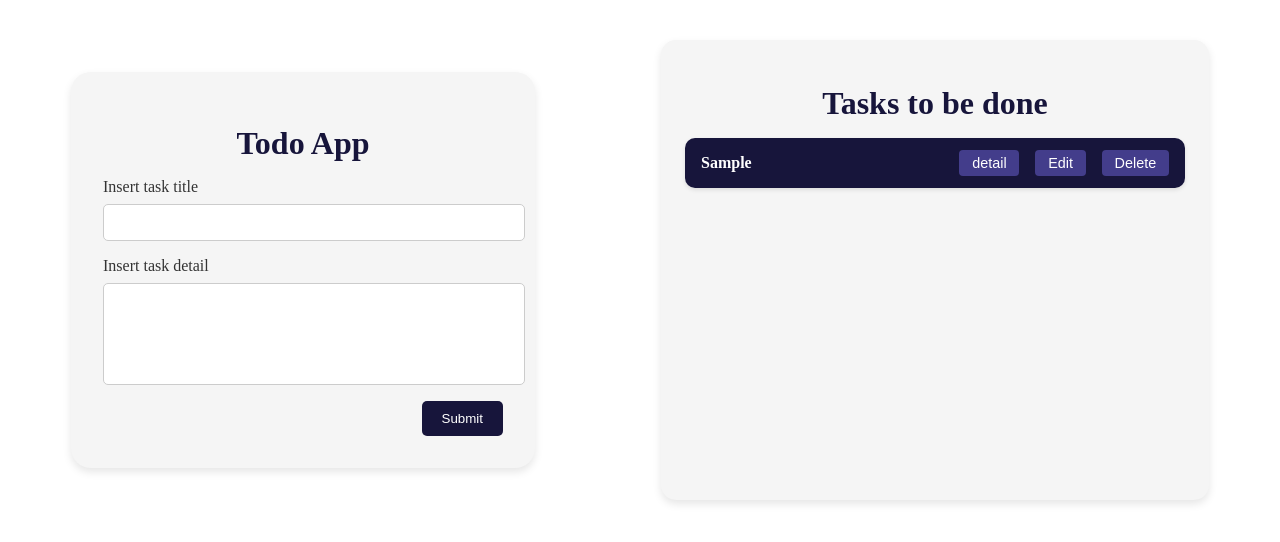
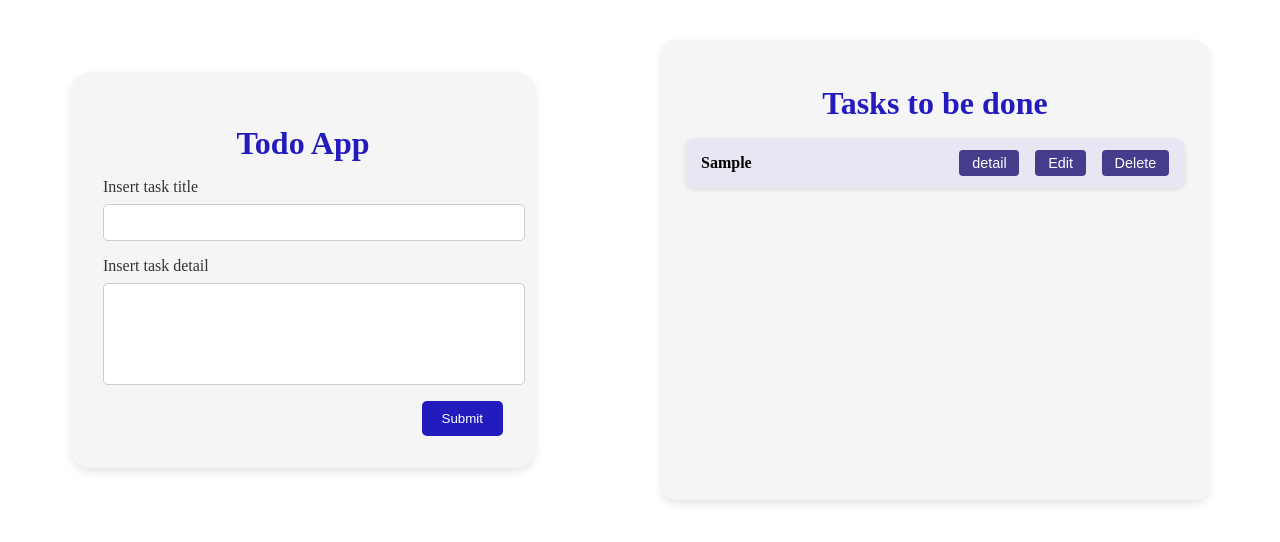
Before and after one commit to Natnael-Worku/Todo_react_app, a React (Vite) app in the folder Todo_app_react/: page / in a window 1280 px wide. Both pictures are taken after typing "Sample", "Sample" into the empty fields and a click on the button "Submit". Shown: the top 542 px of the page. Built offline with nearby package versions, Linux system fonts and the light colour scheme.

Commit message:
edited css

```diff
--- a/Todo_app_react/src/components/TaskListDeatil.module.css
+++ b/Todo_app_react/src/components/TaskListDeatil.module.css
@@ -1,6 +1,7 @@
 :root {
-  --primary: #17153b;
-  --secondary-color: #2e236c;
+  --primary: #231bbe;
+
+  --secondary-color: #322675;
   --background-color: #f5f5f5;
   --input-background: #fff;
   --text-color: #333;
@@ -26,13 +27,14 @@ li:hover {
   justify-content: space-between;
   align-items: center;
   padding: 0.75rem 1rem;
-  background: var(--primary);
+  background: #150cb710;
   color: white;
 }
 
 .todo_list_title {
   flex: 1;
   font-weight: bold;
+  color: black;
 }
 
 .checkbox {
```
